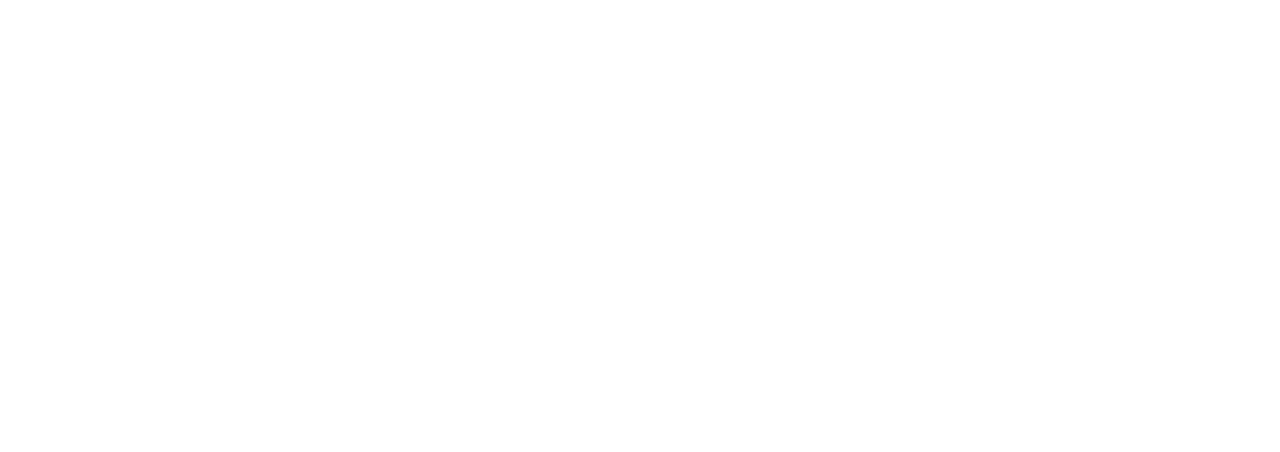
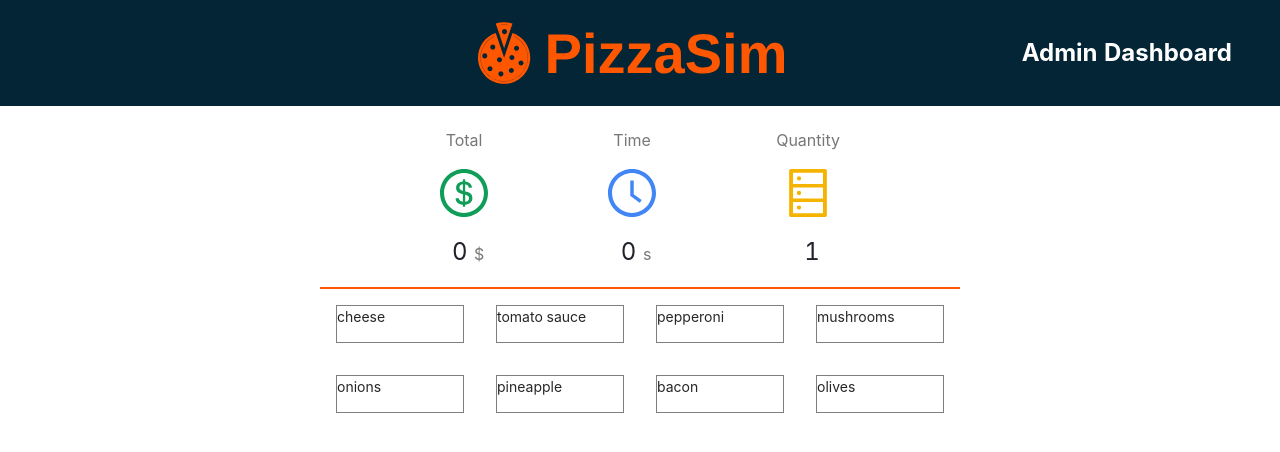
Before and after one commit to dejvid98/PizzaSim-Client, a React (Create React App) app: page /neworder in a window 1280 px wide. Shown: the top 452 px of the page. Built offline with nearby package versions, Linux system fonts and the light colour scheme.

Commit message:
New order, ingredients

```diff
--- a/src/App.js
+++ b/src/App.js
@@ -1,11 +1,13 @@
 import React from 'react';
 import { Route, Switch } from 'react-router-dom';
 import LandingPage from './LandingPage/LandingPage';
+import NewOrder from './NewOrder/NewOrder';
 
 function App() {
   return (
     <Switch>
       <Route exact={true} path='/' component={LandingPage} />
+      <Route exact={true} path='/neworder' component={NewOrder} />
     </Switch>
   );
 }
--- a/src/LandingPage/OrderList.module.scss
+++ b/src/LandingPage/OrderList.module.scss
@@ -3,7 +3,7 @@
   position: relative;
   flex-direction: column;
   top: 9rem;
-  width: 65vw;
+  width: 75vw;
 
   .heading {
     display: flex;
@@ -39,6 +39,7 @@
       display: flex;
       align-items: center;
       justify-content: space-evenly;
+      border-bottom: 1px solid rgba(0, 0, 0, 0.1);
 
       p {
         font-weight: 500;
@@ -62,7 +63,6 @@
       align-items: center;
       justify-content: space-evenly;
       width: 100%;
-      border-top: 1px solid rgba(0, 0, 0, 0.1);
       border-bottom: 1px solid rgba(0, 0, 0, 0.1);
 
       p {
@@ -71,6 +71,21 @@
         font-weight: 500;
         color: #777;
       }
+
+      div {
+        flex-basis: 12%;
+
+        .orderAgain {
+          color: #3fa8ff;
+          border-color: #3fa8ff;
+          transition: all 0.1s linear;
+
+          &:hover {
+            background-color: #3fa8ff;
+            color: #fff;
+          }
+        }
+      }
     }
   }
 }
--- a/src/LandingPage/OrdersList.js
+++ b/src/LandingPage/OrdersList.js
@@ -1,8 +1,11 @@
+// Libraries imports
 import React, { useEffect, useState } from 'react';
-import styles from './OrderList.module.scss';
 import { Link } from 'react-router-dom';
 import { Button } from 'antd';
-import { PlusOutlined } from '@ant-design/icons';
+import { PlusOutlined, RedoOutlined } from '@ant-design/icons';
+
+// Relative imports
+import styles from './OrderList.module.scss';
 import HTTP from '../Util/HTTP';
 
 const OrdersList = () => {
@@ -10,6 +13,12 @@
   const getAllOrders = async () => {
     const resp = await HTTP.get('/order');
     setOrders(resp.data.data);
+  };
+
+  const formatDate = (dateInput) => {
+    const date = new Date(dateInput).toLocaleDateString();
+    const time = new Date(dateInput).toLocaleTimeString();
+    return `${date} ${time}`;
   };
   useEffect(() => {
     getAllOrders();
@@ -39,6 +48,7 @@
           <p>Quantity</p>
           <p>Total</p>
           <p>Date</p>
+          <p>Order</p>
         </div>
         <div className={styles.list}>
           {orders
@@ -49,7 +59,19 @@
                   <p>{order.ingredient}</p>
                   <p>{order.quantity}</p>
                   <p>{order.price * order.quantity}$</p>
-                  <p>{new Date(order.ordertime).toLocaleDateString()}</p>
+                  <p>{formatDate(order.ordertime)}</p>
+                  <div>
+                    <Button
+                      type='secondary'
+                      shape='round'
+                      icon={<RedoOutlined />}
+                      danger
+                      size='medium'
+                      className={styles.orderAgain}
+                    >
+                      Order again
+                    </Button>
+                  </div>
                 </div>
               ))
             : null}
--- a/src/Layout/Navbar.js
+++ b/src/Layout/Navbar.js
@@ -1,4 +1,7 @@
+// Libraries imports
 import React from 'react';
+
+// Relative imports
 import styles from './Navbar.module.scss';
 import { Link } from 'react-router-dom';
 
--- /dev/null
+++ b/src/NewOrder/NewOrder.js
@@ -0,0 +1,56 @@
+// Libraries imports
+import React from 'react';
+import {
+  DollarOutlined,
+  ClockCircleOutlined,
+  DatabaseOutlined,
+} from '@ant-design/icons';
+
+// Relative imports
+import styles from './NewOrder.module.scss';
+import Navbar from '../Layout/Navbar';
+import ingredients from './ingredients';
+
+const NewOrder = () => {
+  const capitalizeFirstLetter = (string) => {
+    return string.charAt(0).toUpperCase() + string.slice(1);
+  };
+  return (
+    <div className={styles.container}>
+      <Navbar />
+      <div className={styles.heading}>
+        <div className={styles.iconWrapper}>
+          <p>Total</p>
+          <DollarOutlined className={styles.moneyIcon} />
+          <p>
+            <span className={styles.value}>0 </span>$
+          </p>
+        </div>
+        <div className={styles.iconWrapper}>
+          <p>Time</p>
+          <ClockCircleOutlined className={styles.timeIcon} />
+          <p>
+            <span className={styles.value}>0 </span>s
+          </p>
+        </div>
+
+        <div className={styles.iconWrapper}>
+          <p>Quantity</p>
+          <DatabaseOutlined className={styles.qtyIcon} />
+          <p>
+            <span className={styles.value}>1</span>
+          </p>
+        </div>
+      </div>
+      <div className={styles.ingWrapper}>
+        {ingredients.map((item) => (
+          <div className={styles.ingredient}>
+            <p>{item.name}</p>
+          </div>
+        ))}
+      </div>
+    </div>
+  );
+};
+
+export default NewOrder;
--- /dev/null
+++ b/src/NewOrder/NewOrder.module.scss
@@ -0,0 +1,64 @@
+.container {
+  display: flex;
+  flex-direction: column;
+  justify-content: flex-start;
+  align-items: center;
+  padding-top: 8rem;
+  min-height: 100vh;
+
+  .heading {
+    display: flex;
+    justify-content: space-evenly;
+    align-items: center;
+    border-bottom: 2px solid #ff5700;
+    width: 50vw;
+
+    .iconWrapper {
+      display: flex;
+      justify-content: center;
+      align-items: center;
+      flex-direction: column;
+      text-align: center;
+      p {
+        font-size: 1rem;
+        color: #777;
+      }
+    }
+
+    .moneyIcon {
+      color: #0f9d58;
+      font-size: 3rem;
+      margin-bottom: 1rem;
+    }
+
+    .timeIcon {
+      color: #4285f4;
+      font-size: 3rem;
+      margin-bottom: 1rem;
+    }
+
+    .qtyIcon {
+      color: #f4b400;
+      font-size: 3rem;
+      margin-bottom: 1rem;
+    }
+
+    .value {
+      font-size: 1.5rem;
+      color: #20232a;
+      margin-left: 0.5rem;
+    }
+  }
+
+  .ingWrapper {
+    display: flex;
+    justify-content: space-around;
+    flex-wrap: wrap;
+    width: 50vw;
+    .ingredient {
+      border: 1px solid rgba(0, 0, 0, 0.5);
+      margin: 1rem;
+      flex-basis: 20%;
+    }
+  }
+}
--- /dev/null
+++ b/src/NewOrder/ingredients.js
@@ -0,0 +1,58 @@
+export default [
+  {
+    name: 'cheese',
+    price: 10,
+    time: 300,
+    picture:
+      'https://images.unsplash.com/photo-1589881133595-a3c085cb731d?ixlib=rb-1.2.1&ixid=eyJhcHBfaWQiOjEyMDd9&auto=format&fit=crop&w=701&q=80',
+  },
+  {
+    name: 'tomato sauce',
+    price: 5,
+    time: 100,
+    picture:
+      'https://images.unsplash.com/photo-1576856497337-4f2be24683da?ixlib=rb-1.2.1&ixid=eyJhcHBfaWQiOjEyMDd9&auto=format&fit=crop&w=1282&q=80',
+  },
+  {
+    name: 'pepperoni',
+    price: 15,
+    time: 150,
+    picture:
+      'https://images.unsplash.com/photo-1563299416-3244785dbf1b?ixlib=rb-1.2.1&ixid=eyJhcHBfaWQiOjEyMDd9&auto=format&fit=crop&w=1374&q=80',
+  },
+  {
+    name: 'mushrooms',
+    price: 13,
+    time: 180,
+    picture:
+      'https://images.unsplash.com/photo-1583328439472-8130d925d63c?ixlib=rb-1.2.1&ixid=eyJhcHBfaWQiOjEyMDd9&auto=format&fit=crop&w=1396&q=80',
+  },
+  {
+    name: 'onions',
+    price: 7,
+    time: 220,
+    picture:
+      'https://images.unsplash.com/photo-1585849834908-3481231155e8?ixlib=rb-1.2.1&ixid=eyJhcHBfaWQiOjEyMDd9&auto=format&fit=crop&w=1351&q=80',
+  },
+  {
+    name: 'pineapple',
+    price: 8,
+    time: 190,
+    picture:
+      'https://images.unsplash.com/photo-1566071732121-8f2669919fe5?ixlib=rb-1.2.1&ixid=eyJhcHBfaWQiOjEyMDd9&auto=format&fit=crop&w=700&q=80',
+  },
+  {
+    name: 'bacon',
+    price: 11,
+    time: 270,
+    picture:
+      'https://images.unsplash.com/photo-1592086326871-f7cf2f1801ae?ixlib=rb-1.2.1&ixid=eyJhcHBfaWQiOjEyMDd9&auto=format&fit=crop&w=1350&q=80',
+  },
+  {
+    name: 'olives',
+    price: 14,
+    time: 30,
+    picture:
+      'https://images.unsplash.com/photo-1571094444461-b3e0090ce9c3?ixlib=rb-1.2.1&ixid=eyJhcHBfaWQiOjEyMDd9&auto=format&fit=crop&w=633&q=80',
+  },
+];
```
